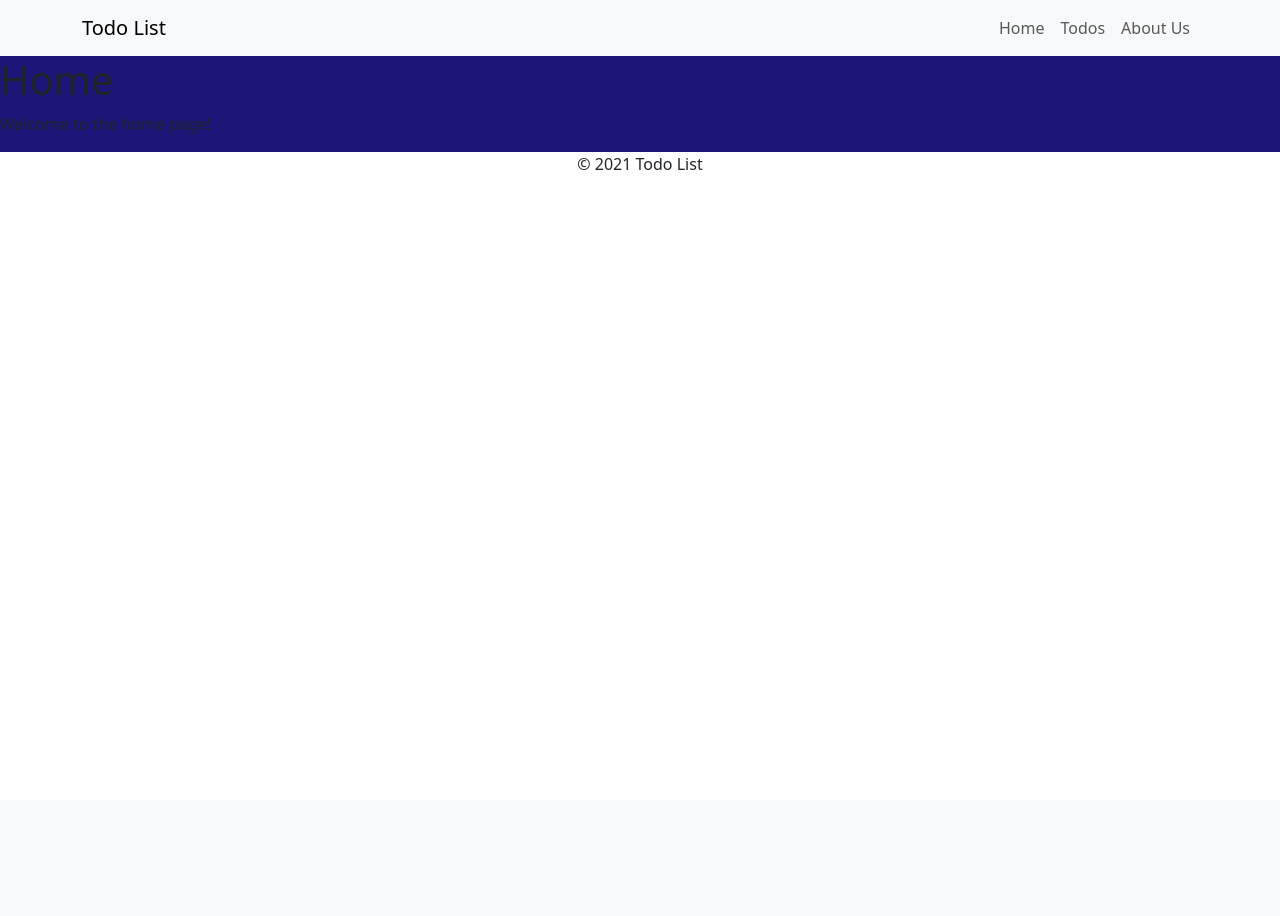
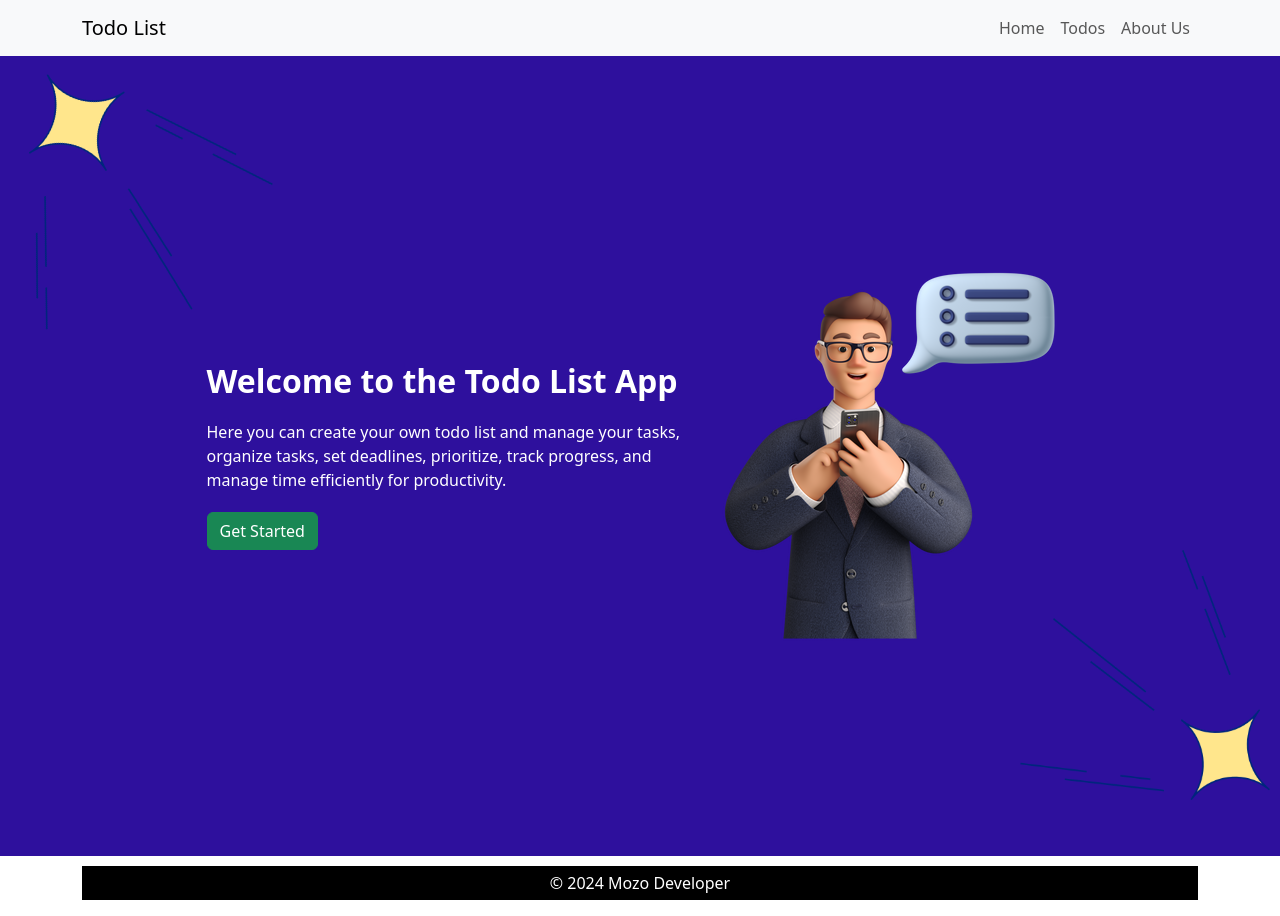
Before and after one commit to thidaskaveesha/Todo-Django, a Django app: page / in a window 1280 px wide. Before the commit the page ends 170 px from the top, so only its background shows below. Run offline with Django 5.2, Linux system fonts and the light colour scheme.

Commit message:
design completed

```diff
--- a/todoList/mainApp/static/css/styles.css
+++ b/todoList/mainApp/static/css/styles.css
@@ -1,3 +1,79 @@
+/* Home */
+
 .homeContainer {
-    background-color: #1C1678;
+    background-color: #2e109d;
+    display: flex;
+    min-height: 100vh;
+    justify-content: center;
+    flex-direction: row;
+    align-items: center;
+    flex-wrap: wrap;
 }
+
+.HeadingTexts h1 {
+    color: white;
+    font-size: 2rem;
+    font-weight: bold;
+    margin-bottom: 20px;
+}
+
+.HeadingTexts p {
+    color: white;
+    font-size: 1rem;
+    width: 500px;
+    text-align: left;
+    margin-bottom: 20px;
+}
+
+.positionedTop {
+    position: absolute;
+    top: 100px;
+    width: 250px;
+    height: 250px;
+    left: 0;
+    rotate: 290deg;
+}
+
+.positionedBottom {
+    position: absolute;
+    bottom: 0;
+    width: 250px;
+    height: 250px;
+    right: 10px;
+    rotate: 90deg;
+}
+
+/* About Us */
+.aboutContainer {
+    background-color: #003C43;
+    display: flex;
+    min-height: 100vh;
+    justify-content: space-around;
+    flex-direction: row;
+    align-items: center;
+    flex-wrap: wrap;
+}
+
+.aboutContainer h1 {
+    color: white;
+    font-size: 2rem;
+    font-weight: bold;
+}
+
+.aboutContainer p {
+    color: white;
+    font-size: 1rem;
+    width: 450px;
+    text-align: center;
+}
+
+.aboutContainer p a {
+    color: rgb(0, 255, 229);
+    text-decoration: none;
+}
+
+.aboutContainer p a:hover {
+    color: rgb(0, 255, 229);
+    text-decoration: none;
+    font-size: 19px;
+}
--- a/todoList/mainApp/templates/base.html
+++ b/todoList/mainApp/templates/base.html
@@ -42,7 +42,8 @@
         <div class="container">
             <div class="row">
                 <div class="col-md-12 text-center">
-                    <p>&copy; 2021 Todo List</p>
+                    <p style="margin-top: 10px; padding: 5px; background-color: black; color: white;">&copy; 2024 Mozo
+                        Developer</p>
                 </div>
             </div>
         </div>
--- a/todoList/mainApp/templates/home.html
+++ b/todoList/mainApp/templates/home.html
@@ -1,13 +1,19 @@
 {% extends "base.html" %}
+{% load static %}
 {% block title %} Home - Todo List {% endblock %}
 
+
 {% block content %}
+<img class="positionedTop" src="{% static 'src/stars.png' %}" alt="stars">
 <div class="homeContainer">
-    <div class="row">
-        <div class="col-md-5">
-            <h1>Home</h1>
-            <p>Welcome to the home page!</p>
-        </div>
+
+    <div class="HeadingTexts">
+        <h1>Welcome to the Todo List App</h1>
+        <p>Here you can create your own todo list and manage your tasks, organize tasks, set deadlines, prioritize,
+            track progress, and manage time efficiently for productivity.</p>
+        <a href="Todos"><button class="btn btn-success">Get Started</button></a>
     </div>
+    <img src="{% static 'src/homeImage.png' %}" alt="Todo List Image">
 </div>
+<img class="positionedBottom" src="{% static 'src/stars.png' %}" alt="stars">
 {% endblock %}
--- a/todoList/todoList/settings.py
+++ b/todoList/todoList/settings.py
@@ -51,7 +51,6 @@ MIDDLEWARE = [
 ]
 
 ROOT_URLCONF = 'todoList.urls'
-STATIC_ROOT = '/mainApp/static/'
 
 TEMPLATES = [
     {
@@ -117,7 +116,7 @@ USE_TZ = True
 # Static files (CSS, JavaScript, Images)
 # https://docs.djangoproject.com/en/5.0/howto/static-files/
 
-STATIC_URL = 'static/'
+STATIC_URL = '/mainApp/static/'
 
 # Default primary key field type
 # https://docs.djangoproject.com/en/5.0/ref/settings/#default-auto-field
```
Also changed, not shown: todoList/mainApp/templates/about.html (+8 -7 lines), todoList/mainApp/models.py (line endings or trailing spaces), todoList/mainApp/static/src/MOZO_dev.png (added), todoList/mainApp/static/src/homeImage.png (added), todoList/mainApp/static/src/stars.png (added), todoList/mainApp/views.py (line endings or trailing spaces).
